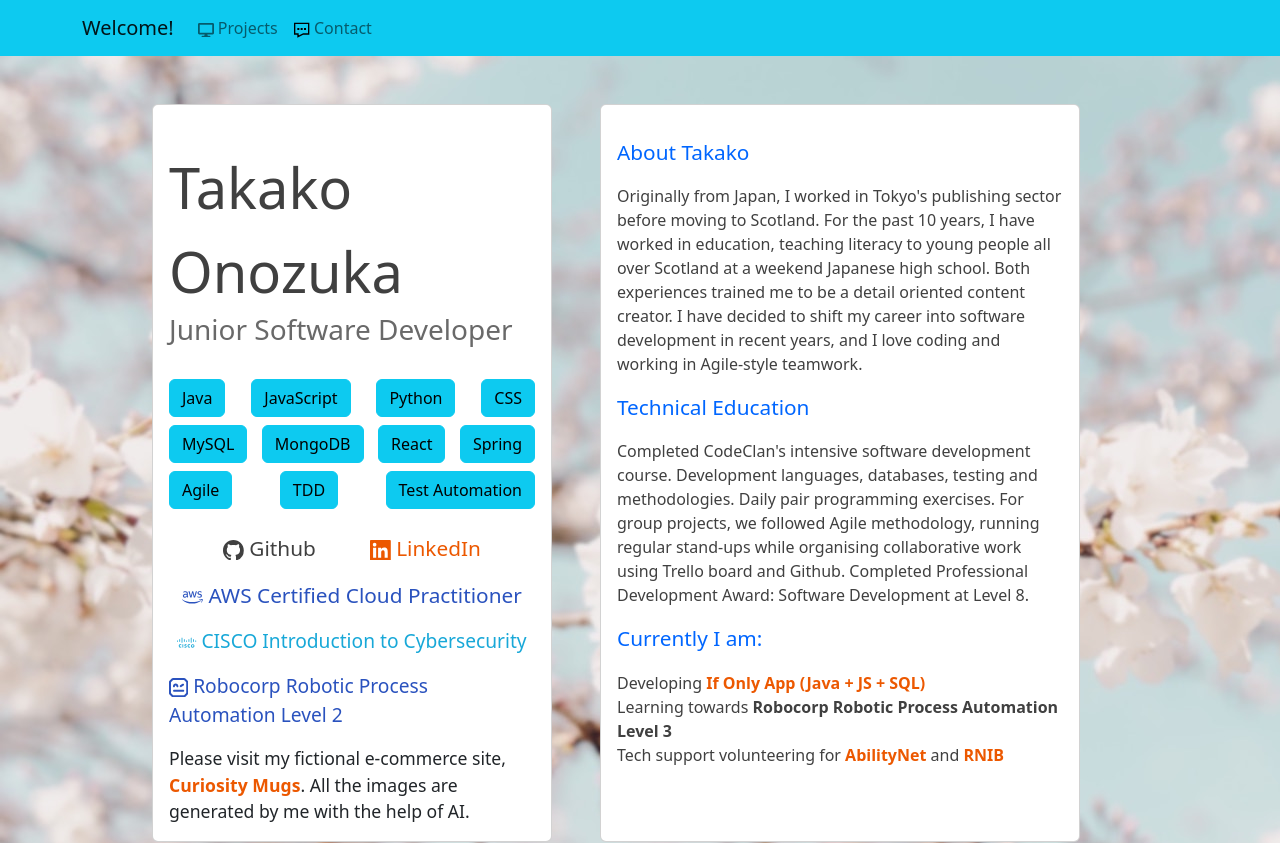
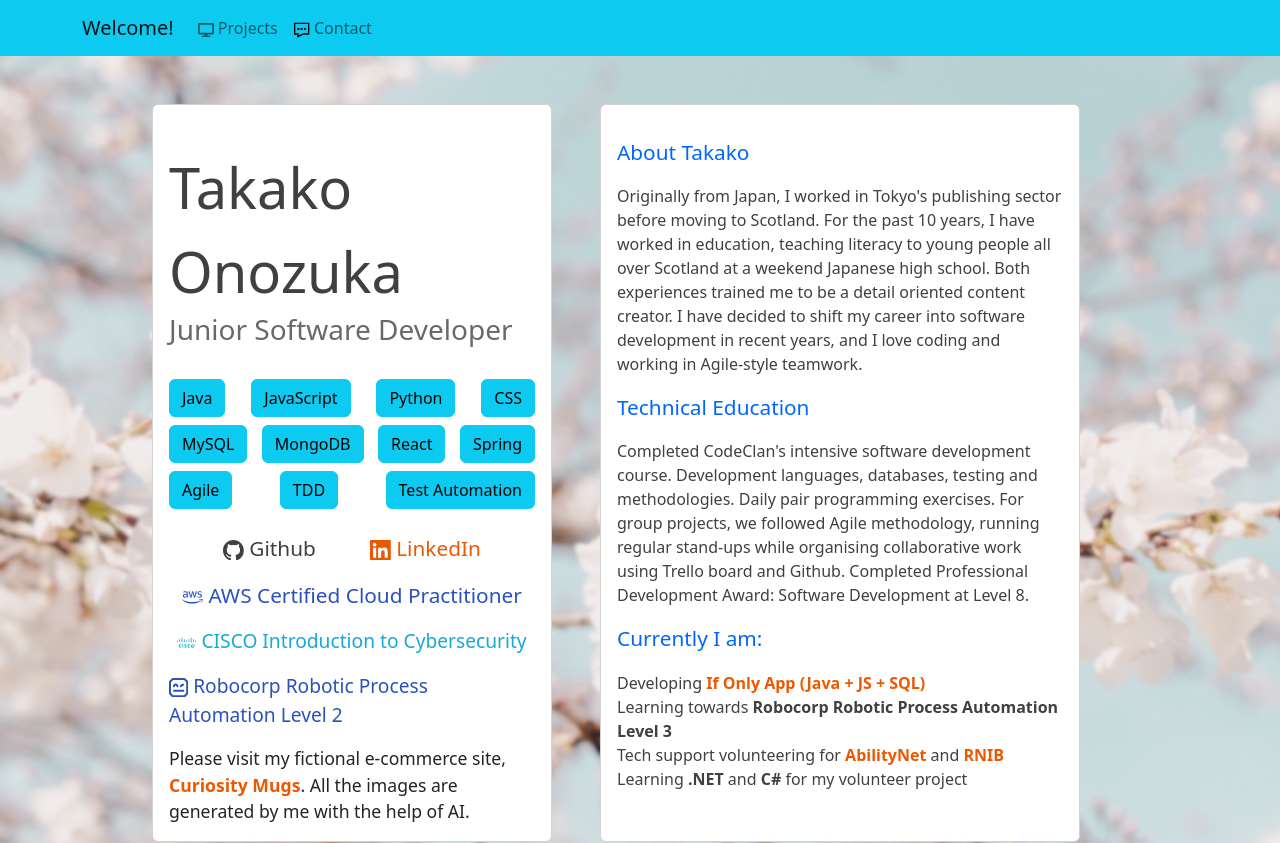
Before and after one commit to taksgarby/portfolio, a React (Create React App) app: page / in a window 1280 px wide. Shown: the top 843 px of the page. Built offline with nearby package versions, Linux system fonts and the light colour scheme.

Commit message:
added .net and c sharp

```diff
--- a/src/components/AboutMe.js
+++ b/src/components/AboutMe.js
@@ -99,6 +99,7 @@
             <br></br>
             Tech support volunteering for  <a href="https://abilitynet.org.uk/" target="_blank">
               <strong>AbilityNet</strong></a> and <a href="https://rnib.org.uk/" target="_blank"><strong>RNIB</strong></a><br/>
+            Learning <strong>.NET </strong>and<strong> C# </strong>for my volunteer project
             </p>
              </div>
         </Card.Body>
```
